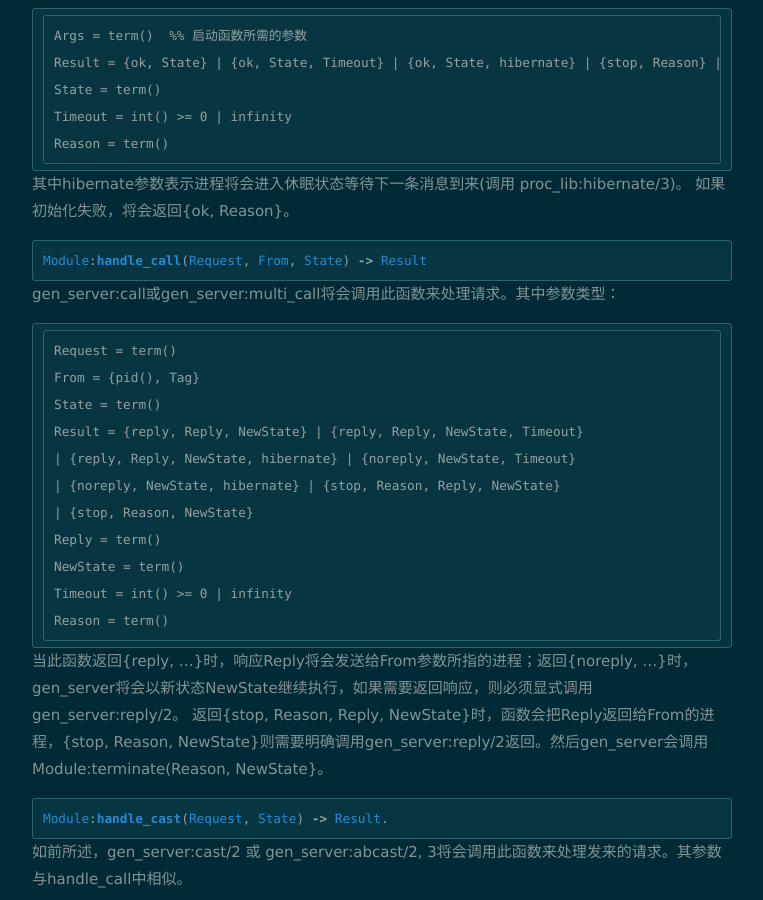
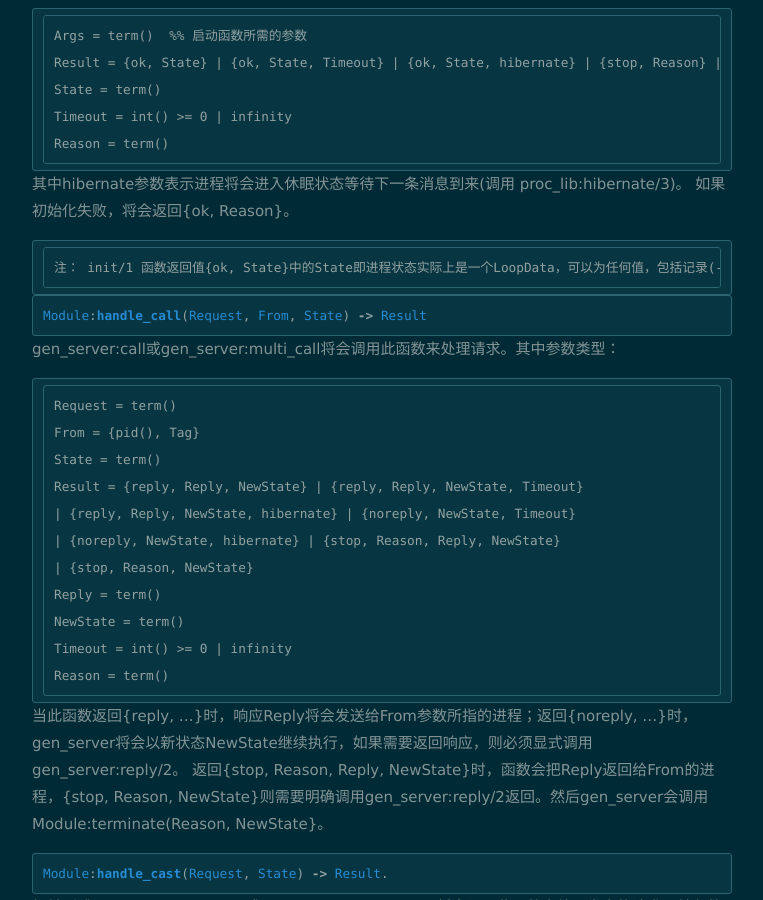
Before and after one commit to EdwardYuan/EdwardYuan.github.io, a Jekyll site: the page built from _posts/2014-09-05-Erlang-OTP.markdown, in a window 1280 px wide and 900 px high, scrolled down 3107 px. Shown: the whole window, without its empty margins (258-1021 px from the left). Built offline with Jekyll 4.4.1, drawn with Linux system fonts in a browser that asks for light colours; nearby versions of some CDN libraries.

Commit message:
增加关于state参数的解释

```diff
--- a/_posts/2014-09-05-Erlang-OTP.markdown
+++ b/_posts/2014-09-05-Erlang-OTP.markdown
@@ -153,6 +153,8 @@ gen_server:start或gen_server:start_link函数将会调用此函数进行初始
 其中hibernate参数表示进程将会进入休眠状态等待下一条消息到来(调用 proc_lib:hibernate/3)。
 如果初始化失败，将会返回{ok, Reason}。
 
+	注： init/1 函数返回值{ok, State}中的State即进程状态实际上是一个LoopData，可以为任何值，包括记录(-reocrd), ets表， 字典(dict)等， 该值将在各函数之间作为参数传递表示系统状态。
+
 {% highlight erlang %}
 Module:handle_call(Request, From, State) -> Result
 {% endhighlight %}
```
